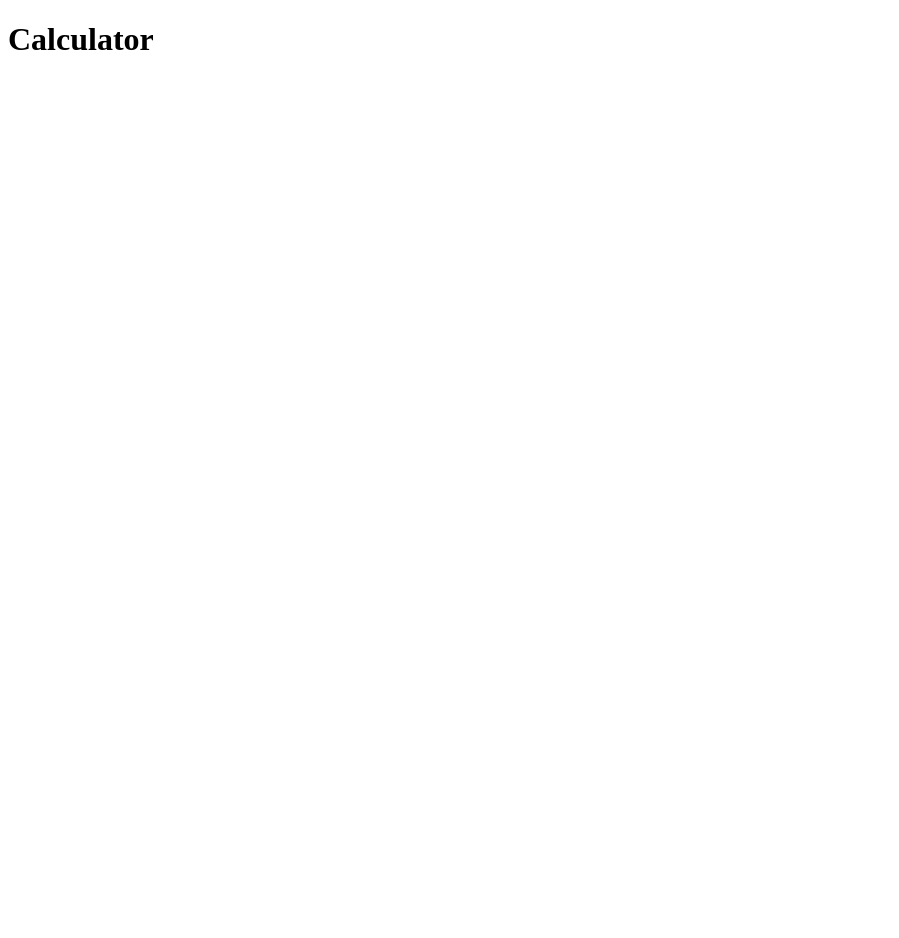
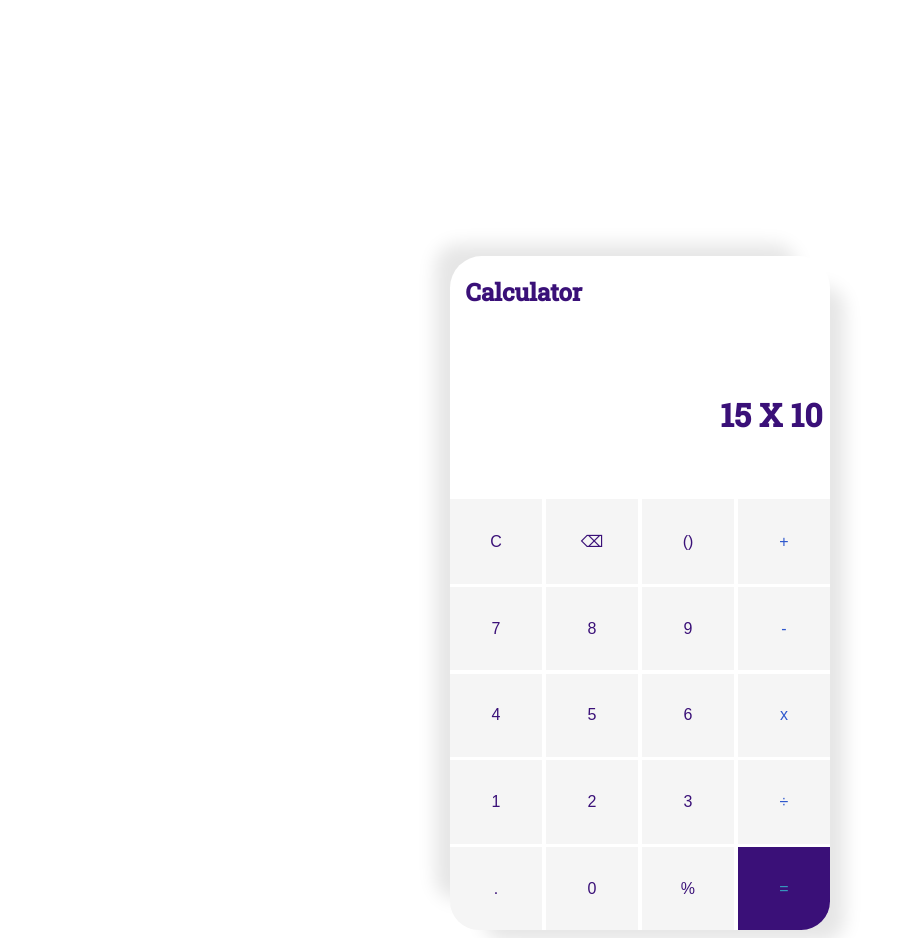
Before and after one commit to carlogy/Calculator-App, a plain HTML site: page index.html in a window 1280 px wide. Shown: the whole page, without its empty margins (0-899 px from the left). Before the commit the page ends 800 px from the top, so only its background shows below. Drawn offline with Linux system fonts and the light colour scheme.

Commit message:
finished styling calculator component.

```diff
--- a/Calculator.js
+++ b/Calculator.js
@@ -25,4 +25,4 @@ function Calculator(num1, num2, operator) {
     return operator(num1, num2)
 }
 
-console.log(Calculator(1,2,subtract));
+console.log(Calculator(2,15,multiply));
--- a/index.html
+++ b/index.html
@@ -3,11 +3,47 @@
 <head>
     <meta charset="UTF-8">
     <meta name="viewport" content="width=device-width, initial-scale=1.0">
-    <script type="module" src="calculator.js"></script>
+    <link rel="stylesheet" href="styles.css">
+    <link rel="preconnect" href="https://fonts.googleapis.com">
+    <link rel="preconnect" href="https://fonts.gstatic.com" crossorigin>
+    <link href="https://fonts.googleapis.com/css2?family=Roboto+Slab:wght@400;500&display=swap" rel="stylesheet">
+    <link rel="icon" type="image/x-icon" href="calculator.ico">
+    <script type="text/javascript" src="Calculator.js"></script>
+
     <title>Calculator</title>
 </head>
 <body>
-    <h1>Calculator</h1>
+    <div class="calculator">
+        <div>
+            <h2 class="header">Calculator</h2>
+        </div>
+            <h1 class="input-tracker">15 X 10</h1>
+
+        <div class="action-buttons-grid">
+            <button class="calc-input">C</button>
+            <button class="calc-input">⌫</button>
+            <button class="calc-input">()</button>
+            <button class="calc-input" id="operation">+</button>
+            <button class="calc-input">7</button>
+            <button class="calc-input">8</button>
+            <button class="calc-input">9</button>
+            <button class="calc-input" id="operation">-</button>
+            <button class="calc-input">4</button>
+            <button class="calc-input">5</button>
+            <button class="calc-input">6</button>
+            <button class="calc-input" id="operation">x</button>
+            <button class="calc-input">1</button>
+            <button class="calc-input">2</button>
+            <button class="calc-input">3</button>
+            <button class="calc-input" id="operation">÷</button>
+            <button class="bottom-left calc-input">.</button>
+            <button class="calc-input">0</button>
+            <button class="calc-input">%</button>
+            <button class="bottom-right calc-input">=</button>
+
+        </div>
+
+    </div>
 
 
 </body>
--- /dev/null
+++ b/styles.css
@@ -0,0 +1,94 @@
+* {
+    box-sizing: border-box;
+  }
+
+  body {
+    margin-top: 20%;
+    font-family: 'Roboto slab', serif;
+    background-color: #fff;
+    color: #3A1078;
+
+  }
+
+.calculator {
+    border-radius: 2rem;
+    box-shadow: 24px 21px 18px -9px rgba(0,0,0,0.1),
+               -24px -21px 18px -9px rgba(0,0,0,0.1);
+    height: 42.15rem;
+    width: 23.8rem;
+    margin: auto;
+    display: grid;
+    grid-template-areas:
+            "header"
+            "input-tracker"
+            "action-grid"
+            "action-grid"
+            "action-grid"
+            "action-grid"
+            "action-grid";
+    /* background-color: #080808 ; */
+}
+
+.header {
+    grid-area: header;
+    padding-left: 1rem;
+    margin-bottom: 0;
+    color: #3A1078
+}
+
+.input-tracker {
+    text-align: end;
+    grid-area: input-tracker;
+    padding-right: 0.5rem;
+    margin-bottom: 0;
+    color: #3A1078
+
+}
+
+.action-buttons-grid {
+   grid-area: action-grid;
+   display: grid;
+   grid-template-columns: 1fr 1fr 1fr 1fr;
+   row-gap: .2rem;
+   column-gap: .2rem;
+   text-align: center;
+   z-index: 0;
+
+
+}
+
+#operation {
+    color: #2F58CD
+}
+
+.calc-input {
+    background-color: #F5F5F5;
+    /* opacity: .25; */
+    border: none;
+    font-size: 16px;
+    color: #3A1078;
+    /* background-color: #080808; */
+
+
+}
+
+.calc-input:hover {
+    font-weight: bold;
+    color: black;
+    opacity: .5;
+}
+
+
+
+.bottom-right {
+    border-radius: 0 0 1.8rem 0;
+    background-color: #3A1078;
+    opacity: 1;
+    color: #3795BD
+}
+
+.bottom-left {
+    border-radius: 0 0 0 1.8rem;
+
+
+}
```
Also changed, not shown: calculator.ico (added).
